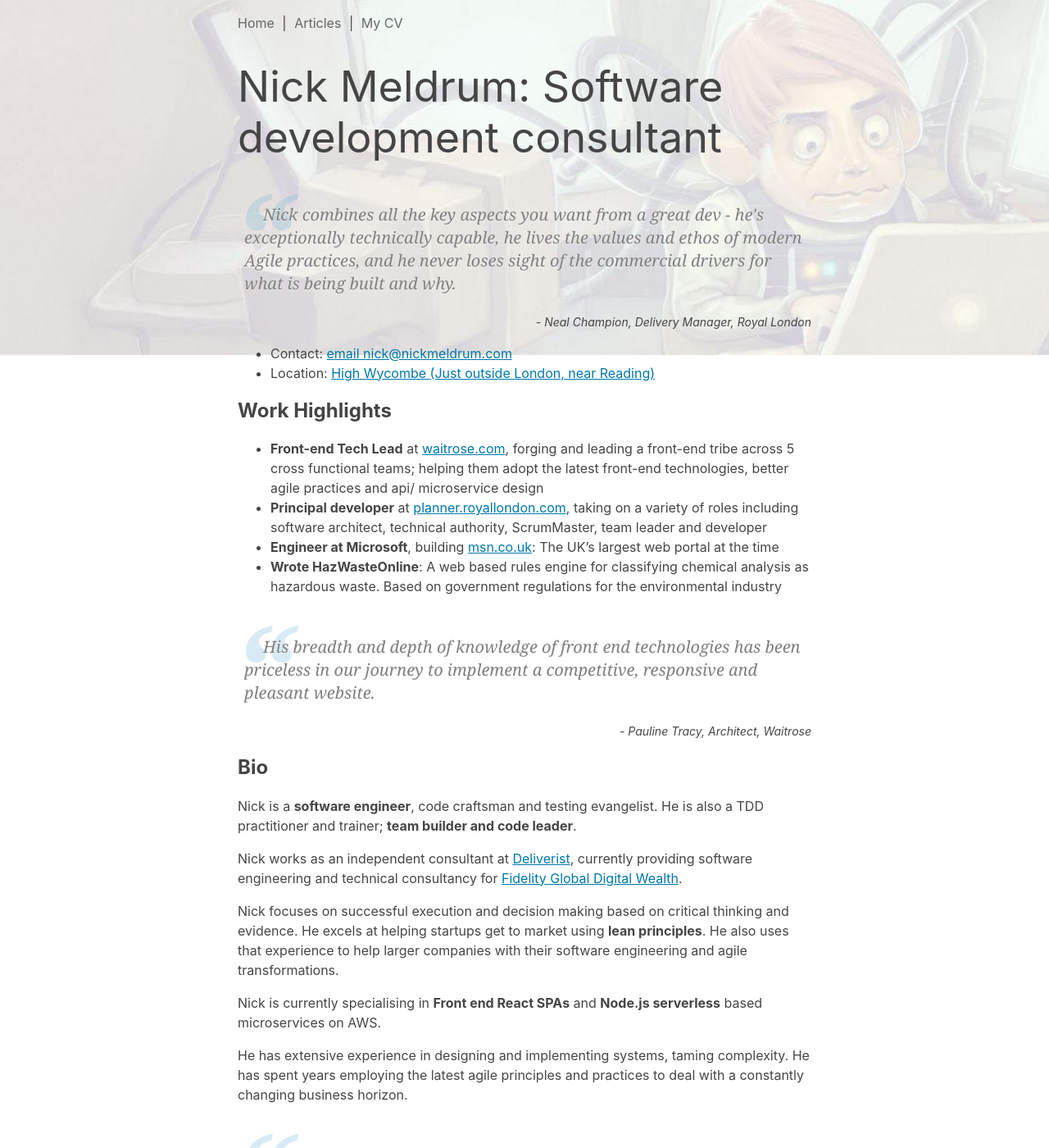
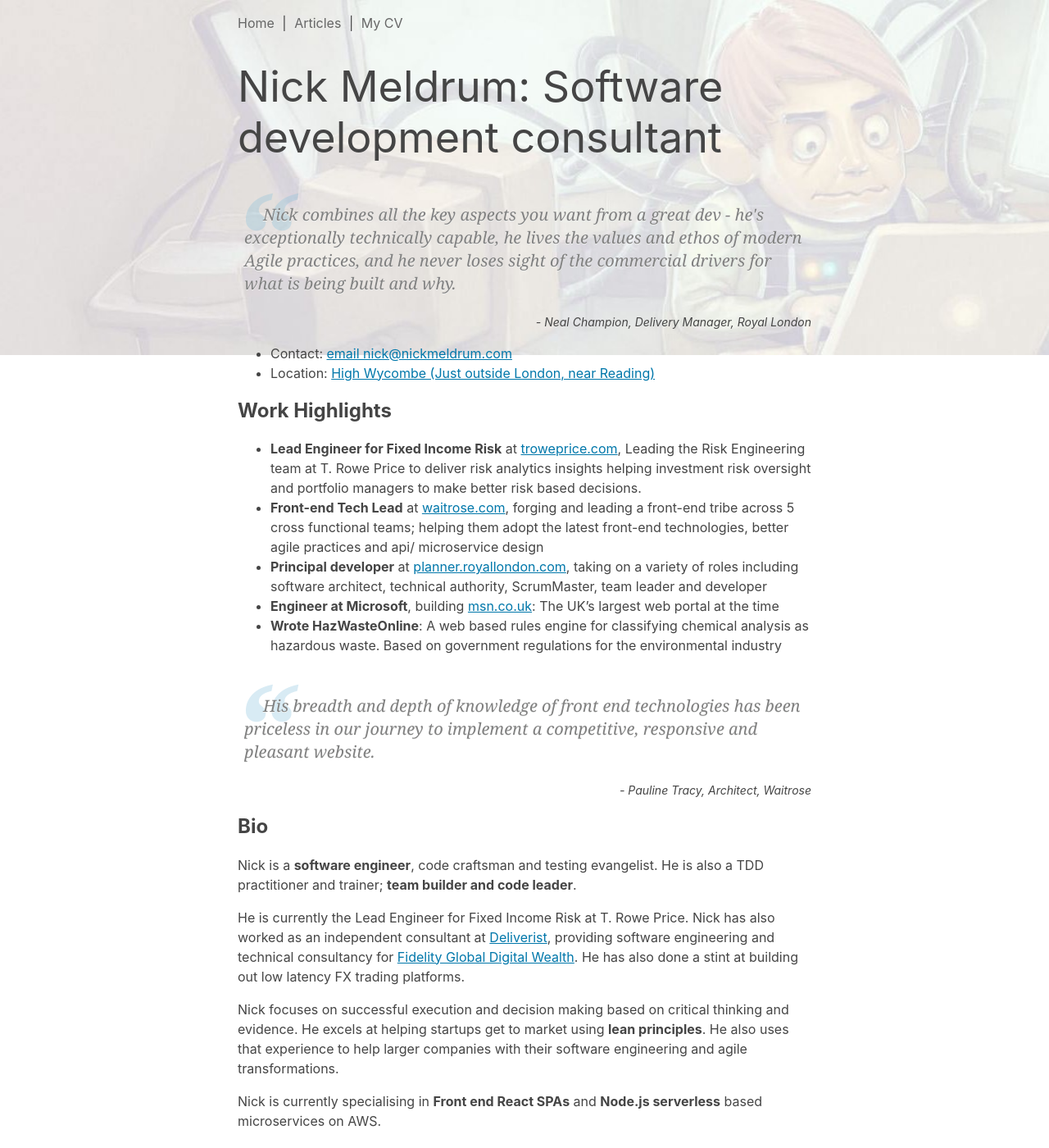
Before and after one commit to nickmeldrum/nickmeldrumdotcom-githubpages, a Jekyll site: the page built from cv.md, in a window 1280 px wide and 1400 px high. Shown: the whole window at 82% size. Built offline with Jekyll 4.4.1, drawn with Linux system fonts in a browser that asks for light colours.

Commit message:
cv update

```diff
--- a/_includes/cv-bio.html
+++ b/_includes/cv-bio.html
@@ -7,7 +7,7 @@ His breadth and depth of knowledge of front end technologies has been priceless
 <h2>Bio</h2>
 <p>Nick is a <strong>software engineer</strong>, code craftsman and testing evangelist. He is also a TDD practitioner and trainer; <strong>team builder and code leader</strong>.
 </p>
-<p>Nick works as an independent consultant at <a href="https://www.deliverist.co.uk">Deliverist</a>, currently providing software engineering and technical consultancy for <a href="https://www.fidelity.co.uk/">Fidelity Global Digital Wealth</a>.</p>
+<p>He is currently the Lead Engineer for Fixed Income Risk at T. Rowe Price. Nick has also worked as an independent consultant at <a href="https://www.deliverist.co.uk">Deliverist</a>, providing software engineering and technical consultancy for <a href="https://www.fidelity.co.uk/">Fidelity Global Digital Wealth</a>. He has also done a stint at building out low latency FX trading platforms.</p>
 <p>
 Nick focuses on successful execution and decision making based on critical thinking and evidence. He excels at helping startups get to market using <strong>lean principles</strong>. He also uses that experience to help larger companies with their software engineering and agile transformations.
 </p>
--- a/cv.md
+++ b/cv.md
@@ -10,6 +10,7 @@ title: "Nick Meldrum: Software development consultant"
 
 ## Work Highlights
 
+ * **Lead Engineer for Fixed Income Risk** at [troweprice.com](https://troweprice.com/ "T. Rowe Price"), Leading the Risk Engineering team at T. Rowe Price to deliver risk analytics insights helping investment risk oversight and portfolio managers to make better risk based decisions.
  * **Front-end Tech Lead** at [waitrose.com](https://waitrose.com/ "Waitrose"), forging and leading a front-end tribe across 5 cross functional teams; helping them adopt the latest front-end technologies, better agile practices and api/ microservice design
  * **Principal developer** at [planner.royallondon.com](https://planner.royallondon.com/ "Royal London Financial Planner"), taking on a variety of roles including software architect, technical authority, ScrumMaster, team leader and developer
  * **Engineer at Microsoft**, building [msn.co.uk](http://msn.co.uk/ "msn"): The UK's largest web portal at the time
```
